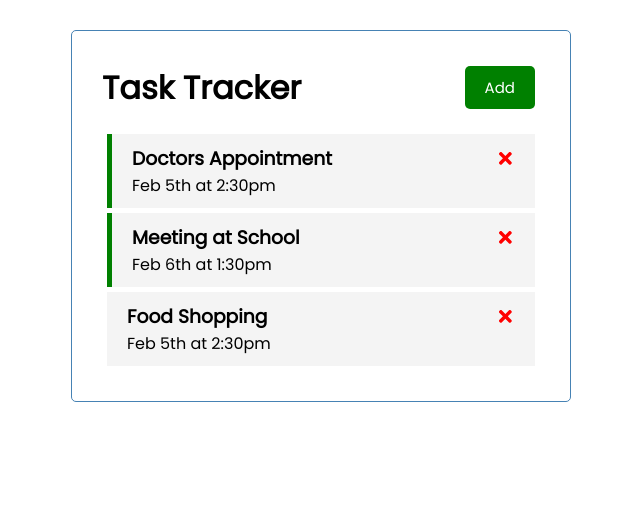
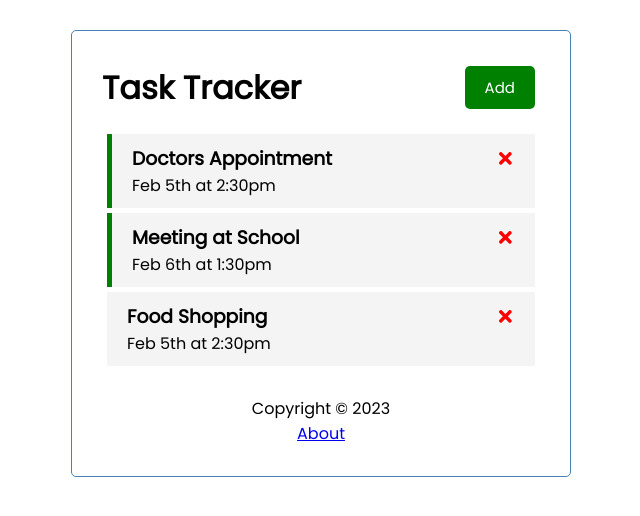
Before and after one commit to avishya/ReactTaskTracker, a React (Create React App) app: page / in a window 1280 px wide. Shown: the top 516 px of the page, without its empty margins (319-959 px from the left). Built offline with nearby package versions, Linux system fonts and the light colour scheme; data requests are answered from the project's data file.

Commit message:
added Footer.js, About.js

```diff
--- a/src/App.js
+++ b/src/App.js
@@ -1,5 +1,6 @@
 import React from "react";
 import Header from "./components/Header";
+import Footer from "./components/Footer";
 import Tasks from "./components/Tasks";
 import AddTask from "./components/AddTask";
 import { useState, useEffect } from "react";
@@ -92,6 +93,7 @@
       ) : (
         "No Tasks To Show"
       )}
+      <Footer />
     </div>
   );
 }
--- /dev/null
+++ b/src/components/Footer.js
@@ -0,0 +1,10 @@
+const Footer = () => {
+  return (
+    <footer>
+      <p>Copyright &copy; 2023</p>
+      <a href="/about">About</a>
+    </footer>
+  );
+};
+
+export default Footer;
```
Also changed, not shown: src/components/About.js (added, +10 -0 lines).
